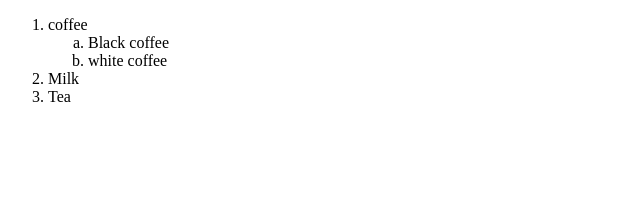
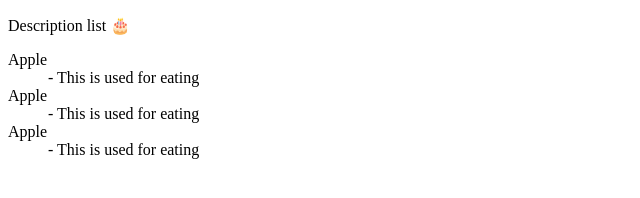
Before and after one commit to Arvindkr123/HTML_TECH_GUN, a plain HTML site: page index.html in a window 1280 px wide. Shown: the whole page, without its empty margins (0-640 px from the left). Drawn offline with Linux system fonts and the light colour scheme.

Commit message:
description list

```diff
--- a/index.html
+++ b/index.html
@@ -1,26 +1,19 @@
 <!DOCTYPE html>
 <html lang="en">
-  <head>
-    <meta charset="UTF-8" />
-    <meta name="viewport" content="width=device-width, initial-scale=1.0" />
-    <title>Document</title>
-  </head>
-  <body>
-    <!-- <ol start="12">
-      <li>hello</li>
-      <li>hello</li>
-      <li>hello</li>
-    </ol> -->
-    <ol type="1">
-      <li>
-        coffee
-        <ol type="a">
-          <li>Black coffee</li>
-          <li>white coffee</li>
-        </ol>
-      </li>
-      <li>Milk</li>
-      <li>Tea</li>
-    </ol>
-  </body>
+<head>
+  <meta charset="UTF-8">
+  <meta name="viewport" content="width=device-width, initial-scale=1.0">
+  <title>Document</title>
+</head>
+<body>
+  <p>Description list 🎂</p>
+  <dl>
+    <dt>Apple</dt>
+    <dd>- This is used for eating</dd>
+    <dt>Apple</dt>
+    <dd>- This is used for eating</dd>
+    <dt>Apple</dt>
+    <dd>- This is used for eating</dd>
+  </dl>
+</body>
 </html>
```
